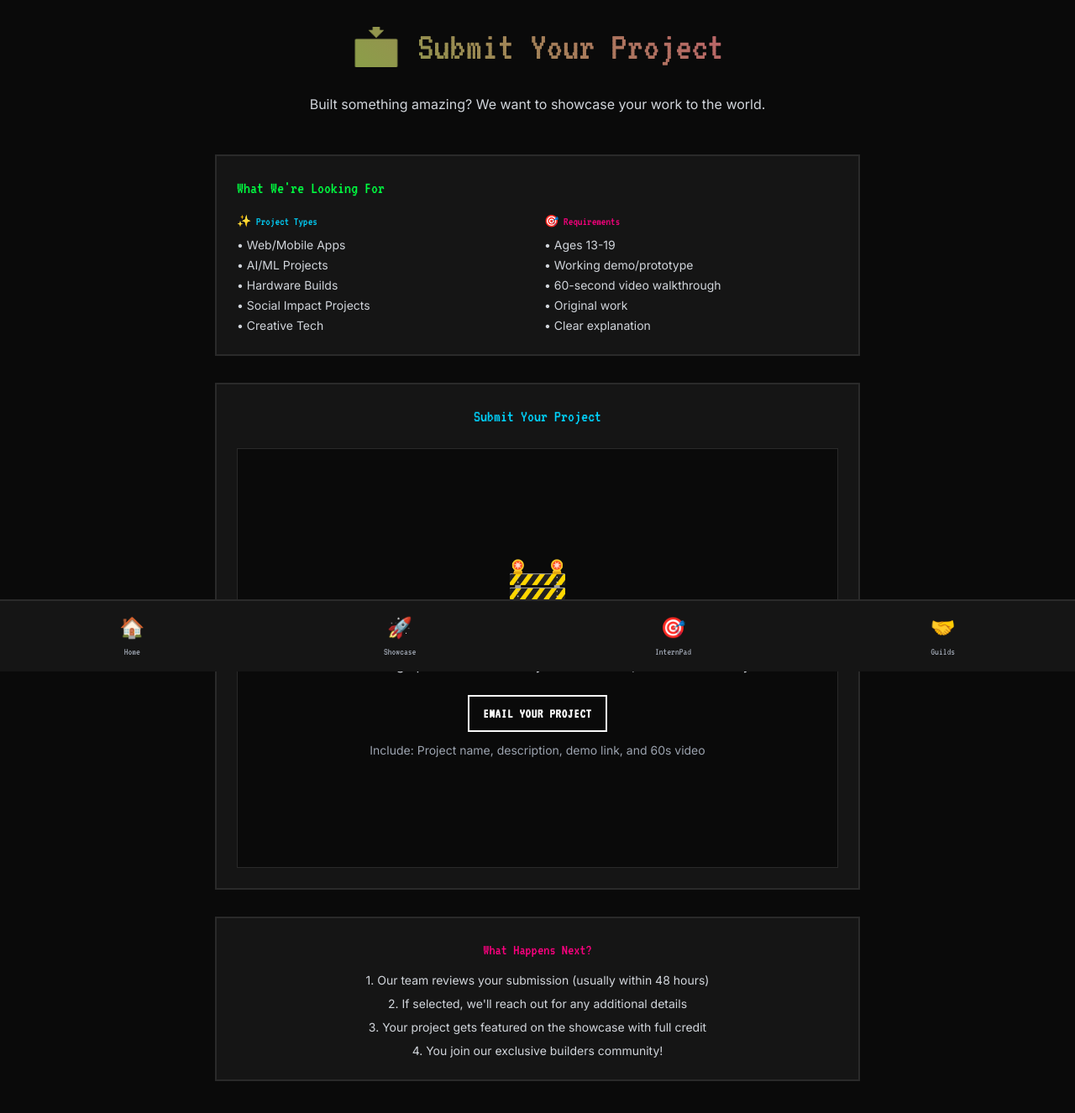
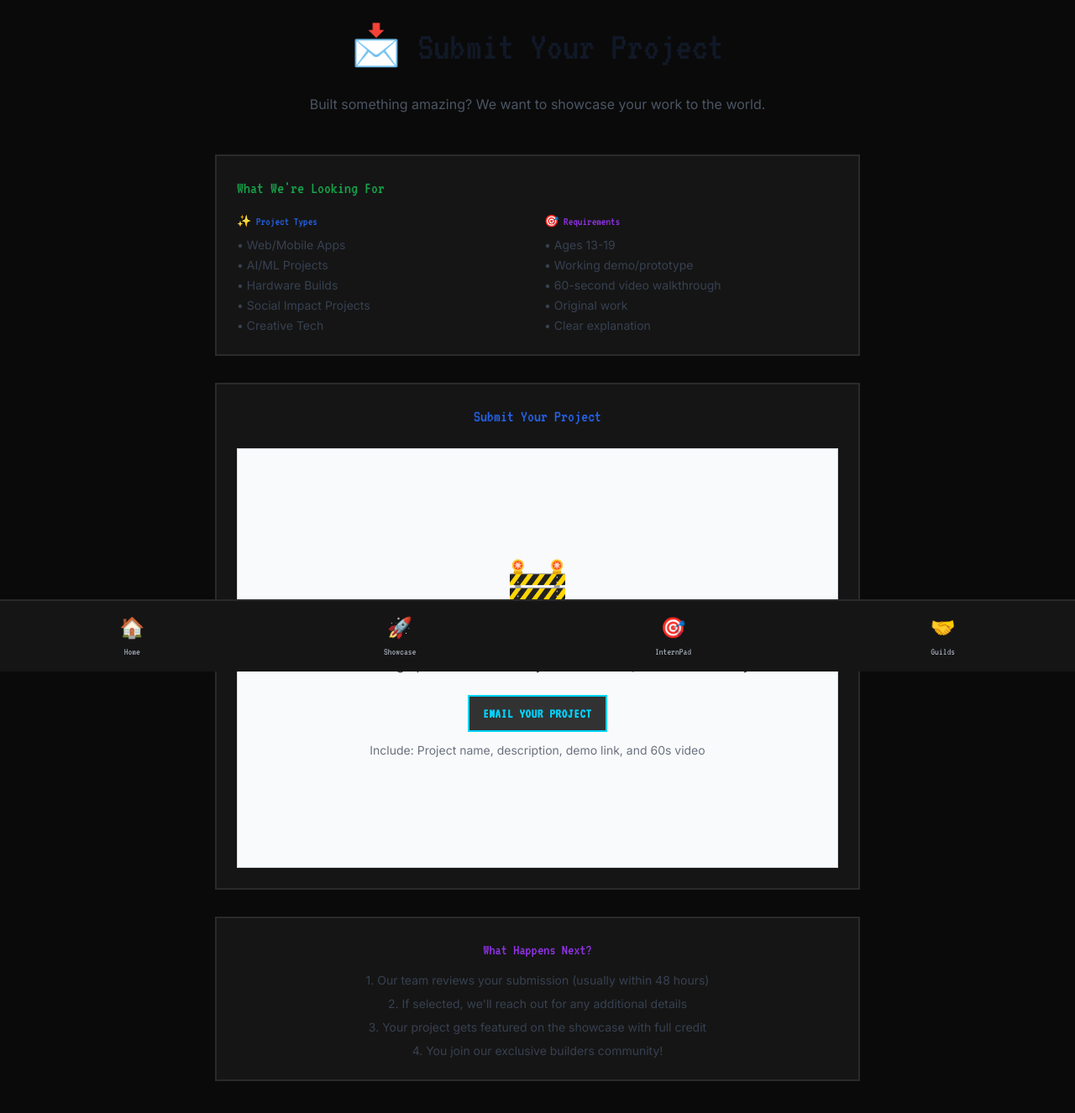
Before and after one commit to maximally0/os.maximally, a React (Vite) app: page /submit in a window 1280 px wide. Shown: the top 1326 px of the page at 84% size. Built offline with nearby package versions, Linux system fonts and the light colour scheme.

Commit message:
Fix: PixelButton variant types
The `PixelButton` component's `variant` prop was using custom color names (e.g., "neon-pink") that are not compatible with the defined types. This commit updates the code to use the correct variant types.

```diff
--- a/src/components/ProjectCard.tsx
+++ b/src/components/ProjectCard.tsx
@@ -23,7 +23,7 @@ interface ProjectCardProps {
 const ProjectCard = ({ project }: ProjectCardProps) => {
   return (
     <PixelCard className="h-full flex flex-col">
-      <div className="aspect-video mb-4 overflow-hidden border border-dark-border">
+      <div className="aspect-video mb-4 overflow-hidden border border-gray-300">
         <img
           src={project.image}
           alt={project.title}
@@ -31,28 +31,28 @@ const ProjectCard = ({ project }: ProjectCardProps) => {
         />
       </div>
 
-      <h3 className="font-pixel text-xl text-neon-blue mb-2">{project.title}</h3>
-      <p className="text-gray-300 text-sm mb-3 flex-grow">{project.description}</p>
+      <h3 className="font-pixel text-xl text-blue-600 mb-2">{project.title}</h3>
+      <p className="text-gray-700 text-sm mb-3 flex-grow">{project.description}</p>
 
       <div className="flex flex-wrap gap-1 mb-4">
         {project.tags.map((tag) => (
           <span
             key={tag}
-            className="px-2 py-1 bg-dark-bg text-neon-green text-xs font-pixel border border-neon-green"
+            className="px-2 py-1 bg-gray-100 text-green-600 text-xs font-pixel border border-gray-300"
           >
             {tag}
           </span>
         ))}
       </div>
 
-      <div className="text-sm text-gray-400 mb-4">
-        by <span className="text-neon-pink">{project.creator}</span>
+      <div className="text-sm text-gray-600 mb-4">
+        by <span className="text-purple-600">{project.creator}</span>
       </div>
 
       <div className="flex gap-2">
         {project.instagram && (
           <PixelButton
-            variant="neon-pink"
+            variant="accent"
             size="sm"
             href={`https://instagram.com/${project.instagram}`}
           >
@@ -70,7 +70,7 @@ const ProjectCard = ({ project }: ProjectCardProps) => {
         )}
         {project.website && (
           <PixelButton
-            variant="neon-green"
+            variant="secondary"
             size="sm"
             href={`https://${project.website}`}
           >
--- a/src/pages/Guilds.tsx
+++ b/src/pages/Guilds.tsx
@@ -8,11 +8,11 @@ const Guilds = () => {
   return (
     <div className="min-h-screen pb-20">
       <div className="container mx-auto px-4 pt-8">
-        <h1 className="font-pixel text-4xl md:text-5xl text-center mb-8 gradient-text">
+        <h1 className="font-pixel text-4xl md:text-5xl text-center mb-8 text-gray-900">
           🤝 Join a Guild
         </h1>
 
-        <p className="text-center text-gray-300 mb-12 max-w-2xl mx-auto">
+        <p className="text-center text-gray-600 mb-12 max-w-2xl mx-auto">
           Connect with like-minded teens, collaborate on projects, and level up your skills together.
         </p>
 
@@ -20,16 +20,16 @@ const Guilds = () => {
           {guildsData.map((guild) => (
             <PixelCard key={guild.id} className="text-center" glowColor="green">
               <div className="text-6xl mb-4">{guild.emoji}</div>
-              <h3 className="font-pixel text-xl text-neon-green mb-2">{guild.name}</h3>
-              <p className="text-neon-blue font-pixel text-sm mb-3">{guild.mission}</p>
-              <p className="text-gray-300 text-sm mb-4">{guild.description}</p>
+              <h3 className="font-pixel text-xl text-green-600 mb-2">{guild.name}</h3>
+              <p className="text-blue-600 font-pixel text-sm mb-3">{guild.mission}</p>
+              <p className="text-gray-700 text-sm mb-4">{guild.description}</p>
 
-              <div className="text-gray-400 text-xs mb-4">
+              <div className="text-gray-500 text-xs mb-4">
                 {guild.memberCount} members
               </div>
 
               <PixelButton
-                variant="neon-green"
+                variant="secondary"
                 size="sm"
                 href={guild.discordLink}
               >
@@ -41,13 +41,13 @@ const Guilds = () => {
 
         <div className="text-center mt-12">
           <PixelCard className="max-w-2xl mx-auto" glowColor="blue">
-            <h3 className="font-pixel text-2xl text-neon-blue mb-4">
+            <h3 className="font-pixel text-2xl text-blue-600 mb-4">
               Want to Start Your Own Guild?
             </h3>
-            <p className="text-gray-300 mb-6">
+            <p className="text-gray-700 mb-6">
               Have a unique interest or skill? We support ambitious teens in creating new communities.
             </p>
-            <PixelButton variant="neon-blue">
+            <PixelButton variant="primary">
               Propose a Guild
             </PixelButton>
           </PixelCard>
--- a/src/pages/InternPad.tsx
+++ b/src/pages/InternPad.tsx
@@ -40,11 +40,11 @@ const InternPad = () => {
   return (
     <div className="min-h-screen pb-20">
       <div className="container mx-auto px-4 pt-8">
-        <h1 className="font-pixel text-4xl md:text-5xl text-center mb-8 gradient-text">
+        <h1 className="font-pixel text-4xl md:text-5xl text-center mb-8 text-gray-900">
           🎯 InternPad
         </h1>
 
-        <p className="text-center text-gray-300 mb-12 max-w-2xl mx-auto">
+        <p className="text-center text-gray-600 mb-12 max-w-2xl mx-auto">
           Discover internship opportunities at startups that value young talent and fresh perspectives.
         </p>
 
@@ -53,15 +53,15 @@ const InternPad = () => {
             <PixelCard key={internship.id} glowColor="pink">
               <div className="grid grid-cols-1 lg:grid-cols-3 gap-6">
                 <div className="lg:col-span-2">
-                  <h3 className="font-pixel text-xl text-neon-pink mb-2">{internship.role}</h3>
-                  <h4 className="text-neon-blue font-pixel text-lg mb-3">{internship.company}</h4>
-                  <p className="text-gray-300 mb-4">{internship.description}</p>
+                  <h3 className="font-pixel text-xl text-purple-600 mb-2">{internship.role}</h3>
+                  <h4 className="text-blue-600 font-pixel text-lg mb-3">{internship.company}</h4>
+                  <p className="text-gray-700 mb-4">{internship.description}</p>
 
                   <div className="flex flex-wrap gap-2 mb-4">
                     {internship.skills.map((skill) => (
                       <span
                         key={skill}
-                        className="px-2 py-1 bg-dark-bg text-neon-green text-xs font-pixel border border-neon-green"
+                        className="px-2 py-1 bg-gray-100 text-green-600 text-xs font-pixel border border-gray-300"
                       >
                         {skill}
                       </span>
@@ -72,17 +72,17 @@ const InternPad = () => {
                 <div className="flex flex-col justify-between">
                   <div className="space-y-2 mb-4">
                     <div className="text-sm">
-                      <span className="text-gray-400">Location:</span>
-                      <span className="text-white ml-1">{internship.location}</span>
+                      <span className="text-gray-500">Location:</span>
+                      <span className="text-gray-900 ml-1">{internship.location}</span>
                     </div>
                     <div className="text-sm">
-                      <span className="text-gray-400">Type:</span>
-                      <span className="text-neon-green ml-1 font-pixel">{internship.type}</span>
+                      <span className="text-gray-500">Type:</span>
+                      <span className="text-green-600 ml-1 font-pixel">{internship.type}</span>
                     </div>
                   </div>
 
                   <PixelButton
-                    variant="neon-pink"
+                    variant="accent"
                     href={internship.applyLink}
                   >
                     Apply Now
@@ -95,13 +95,13 @@ const InternPad = () => {
 
         <div className="text-center mt-12">
           <PixelCard className="max-w-2xl mx-auto" glowColor="blue">
-            <h3 className="font-pixel text-2xl text-neon-blue mb-4">
+            <h3 className="font-pixel text-2xl text-blue-600 mb-4">
               🚀 Want to Post an Internship?
             </h3>
-            <p className="text-gray-300 mb-6">
+            <p className="text-gray-700 mb-6">
               Are you a startup looking for ambitious teen talent? We'd love to feature your opportunities.
             </p>
-            <PixelButton variant="neon-blue" href="mailto:internships@maximally.in">
+            <PixelButton variant="primary" href="mailto:internships@maximally.in">
               Contact Us
             </PixelButton>
           </PixelCard>
--- a/src/pages/Submit.tsx
+++ b/src/pages/Submit.tsx
@@ -7,20 +7,20 @@ const Submit = () => {
   return (
     <div className="min-h-screen pb-20">
       <div className="container mx-auto px-4 pt-8">
-        <h1 className="font-pixel text-4xl md:text-5xl text-center mb-8 gradient-text">
+        <h1 className="font-pixel text-4xl md:text-5xl text-center mb-8 text-gray-900">
           📩 Submit Your Project
         </h1>
 
-        <p className="text-center text-gray-300 mb-12 max-w-2xl mx-auto">
+        <p className="text-center text-gray-600 mb-12 max-w-2xl mx-auto">
           Built something amazing? We want to showcase your work to the world.
         </p>
 
         <div className="max-w-3xl mx-auto">
           <PixelCard className="mb-8" glowColor="green">
-            <h3 className="font-pixel text-xl text-neon-green mb-4">What We're Looking For</h3>
-            <div className="grid grid-cols-1 md:grid-cols-2 gap-4 text-sm text-gray-300">
+            <h3 className="font-pixel text-xl text-green-600 mb-4">What We're Looking For</h3>
+            <div className="grid grid-cols-1 md:grid-cols-2 gap-4 text-sm text-gray-700">
               <div>
-                <h4 className="font-pixel text-neon-blue mb-2">✨ Project Types</h4>
+                <h4 className="font-pixel text-blue-600 mb-2">✨ Project Types</h4>
                 <ul className="space-y-1">
                   <li>• Web/Mobile Apps</li>
                   <li>• AI/ML Projects</li>
@@ -30,7 +30,7 @@ const Submit = () => {
                 </ul>
               </div>
               <div>
-                <h4 className="font-pixel text-neon-pink mb-2">🎯 Requirements</h4>
+                <h4 className="font-pixel text-purple-600 mb-2">🎯 Requirements</h4>
                 <ul className="space-y-1">
                   <li>• Ages 13-19</li>
                   <li>• Working demo/prototype</li>
@@ -44,20 +44,20 @@ const Submit = () => {
 
           {/* Embedded Google Form - Replace with your actual form */}
           <PixelCard glowColor="blue">
-            <h3 className="font-pixel text-xl text-neon-blue mb-6 text-center">Submit Your Project</h3>
+            <h3 className="font-pixel text-xl text-blue-600 mb-6 text-center">Submit Your Project</h3>
 
-            <div className="bg-dark-bg p-6 border border-dark-border min-h-[500px] flex items-center justify-center">
+            <div className="bg-gray-50 p-6 border border-gray-300 min-h-[500px] flex items-center justify-center">
               <div className="text-center">
                 <div className="text-6xl mb-4">🚧</div>
-                <p className="font-pixel text-neon-yellow mb-4">Form Coming Soon!</p>
-                <p className="text-gray-300 mb-6">
+                <p className="font-pixel text-yellow-600 mb-4">Form Coming Soon!</p>
+                <p className="text-gray-700 mb-6">
                   We're setting up our submission system. For now, reach out directly!
                 </p>
                 <div className="space-y-3">
-                  <PixelButton variant="neon-blue" href="mailto:submit@maximally.in">
+                  <PixelButton variant="primary" href="mailto:submit@maximally.in">
                     Email Your Project
                   </PixelButton>
-                  <div className="text-sm text-gray-400">
+                  <div className="text-sm text-gray-500">
                     Include: Project name, description, demo link, and 60s video
                   </div>
                 </div>
@@ -67,8 +67,8 @@ const Submit = () => {
 
           <div className="mt-8 text-center">
             <PixelCard glowColor="pink">
-              <h3 className="font-pixel text-lg text-neon-pink mb-3">What Happens Next?</h3>
-              <div className="text-sm text-gray-300 space-y-2">
+              <h3 className="font-pixel text-lg text-purple-600 mb-3">What Happens Next?</h3>
+              <div className="text-sm text-gray-700 space-y-2">
                 <p>1. Our team reviews your submission (usually within 48 hours)</p>
                 <p>2. If selected, we'll reach out for any additional details</p>
                 <p>3. Your project gets featured on the showcase with full credit</p>
```
